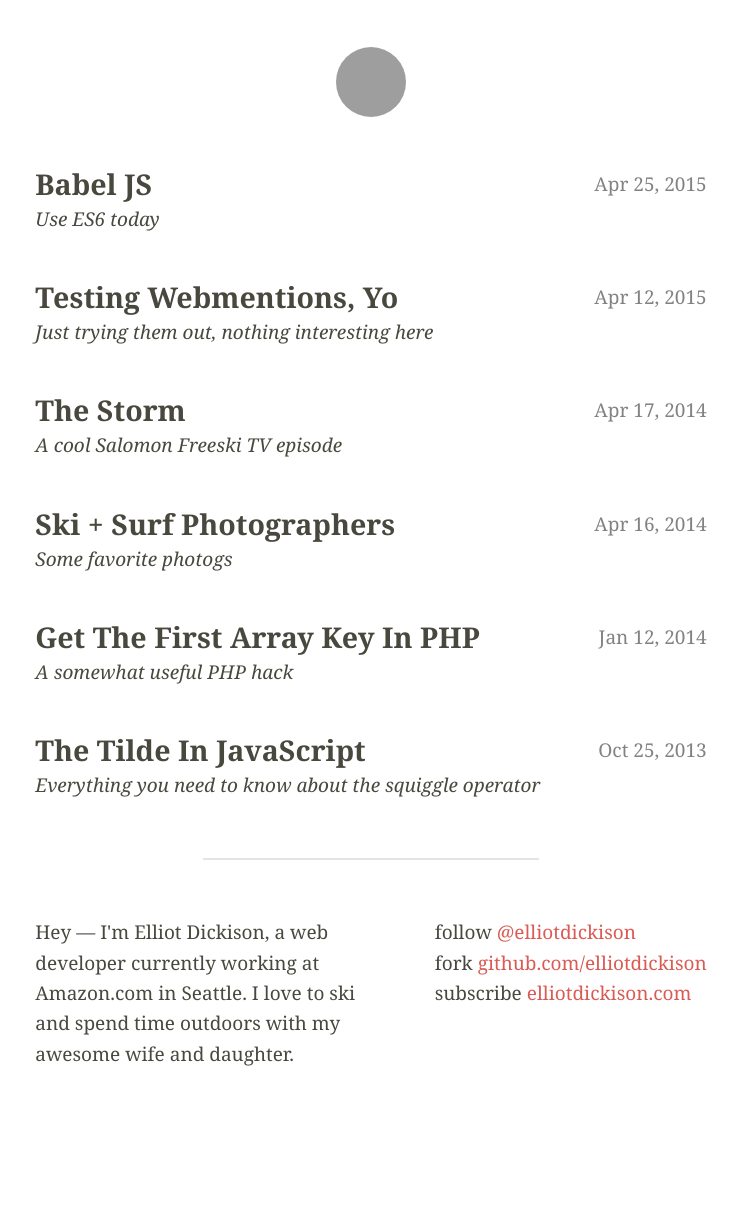
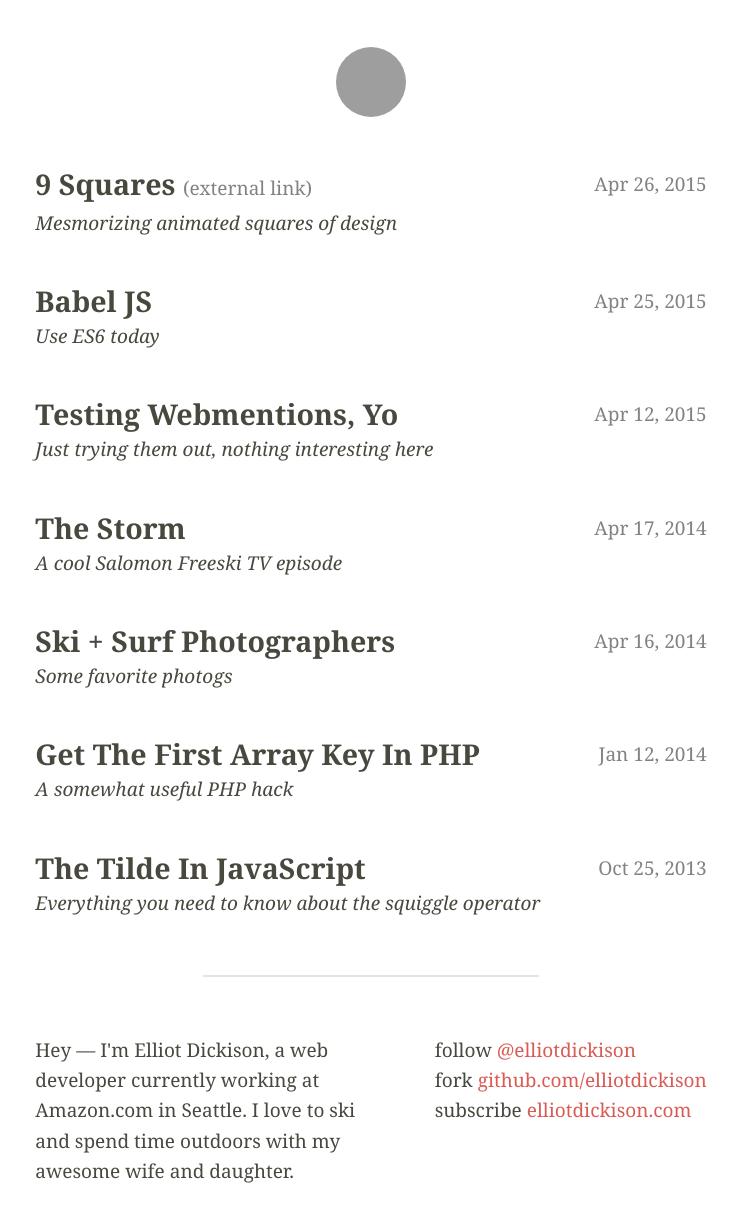
Before and after one commit to elliotdickison/elliotdickison.github.io, a Jekyll site: the page built from index.html, in a window 1280 px wide. Shown: the whole page, without its empty margins (269-1007 px from the left). Built offline with Jekyll 4.4.1, drawn with Linux system fonts in a browser that asks for light colours; before the commit the page ends 1098 px from its top, so only the background shows below that; grey boxes are pictures that could not be loaded.

Commit message:
Adding support for simple external-link posts.

```diff
--- /dev/null
+++ b/_posts/2015-04-26-9-squares.md
@@ -0,0 +1,6 @@
+---
+title: "9 Squares"
+tags: cool design
+summary: "Mesmorizing animated squares of design"
+external_link: "http://9-squares.tumblr.com/"
+---
--- a/_sass/_layout.scss
+++ b/_sass/_layout.scss
@@ -143,6 +143,12 @@ a.profile-photo:active {
     color: inherit;
 }
 
+.post-link-external-label {
+    color: $text-color-secondary;
+    font-size: $font-size-small;
+    font-weight: $font-weight;
+}
+
 .post-header {
     text-align: center;
 }
--- a/index.html
+++ b/index.html
@@ -8,7 +8,8 @@ title: Blog
         <li class="post-list-item h-entry">
             <h2 class="post-title">
                 <span class="post-meta"><span class="dt-published" datetime="{{ post.date }}">{{ post.date | date: "%b %-d, %Y" }}</span></span>
-                <a class="post-link p-name u-url" href="{{ post.url }}">{{ post.title }}</a>
+                <a class="post-link p-name u-url" href="{% if post.external_link %}{{ post.external_link }}{% else %}{{ post.url }}{% endif %}">{{ post.title }}</a>
+                {% if post.external_link %}<span class="post-link-external-label">(external link)</span>{% endif %}
             </h2>
             {% if post.summary %}
             <p class="post-summary">{{ post.summary }}</p>
```
